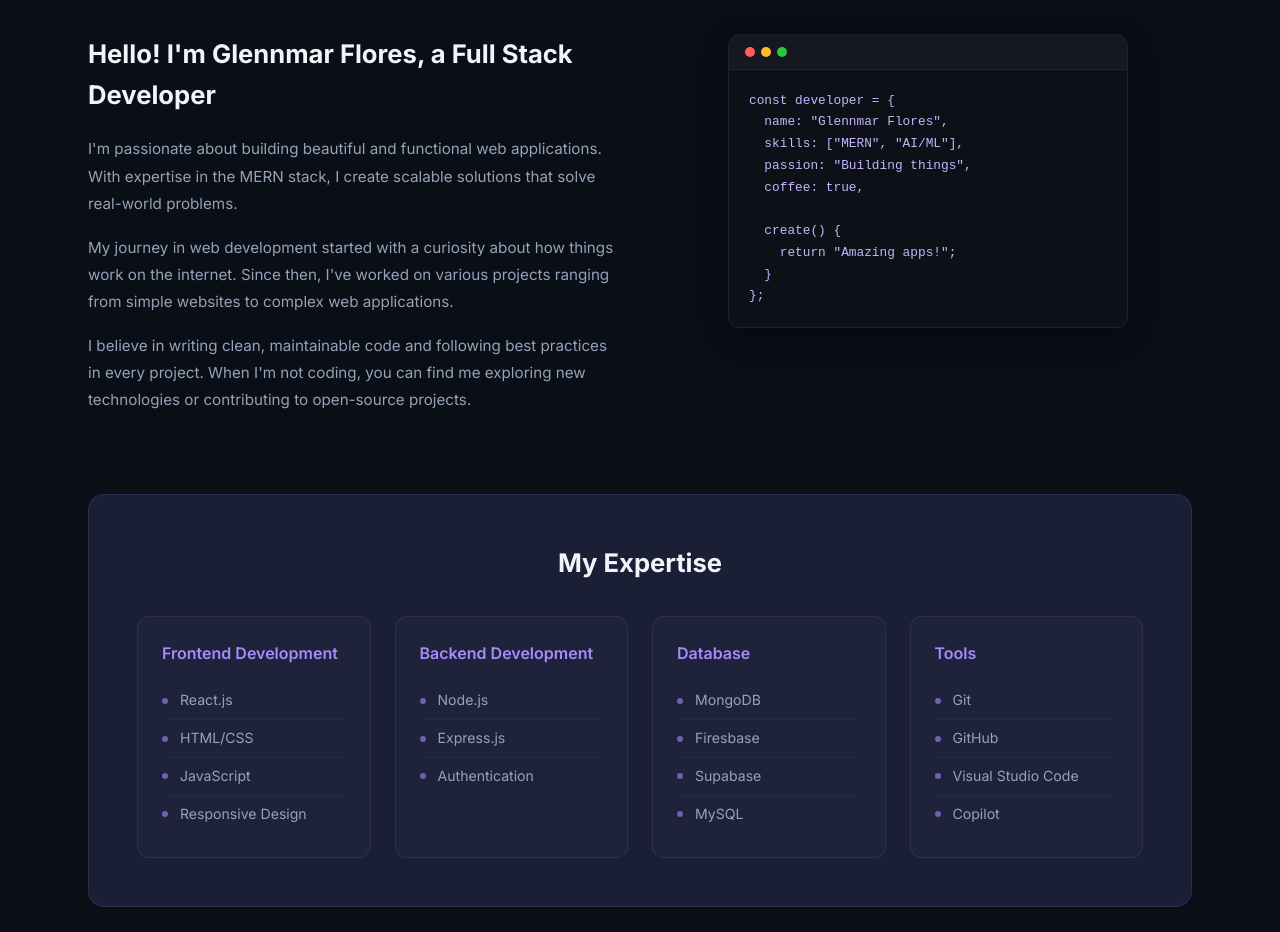
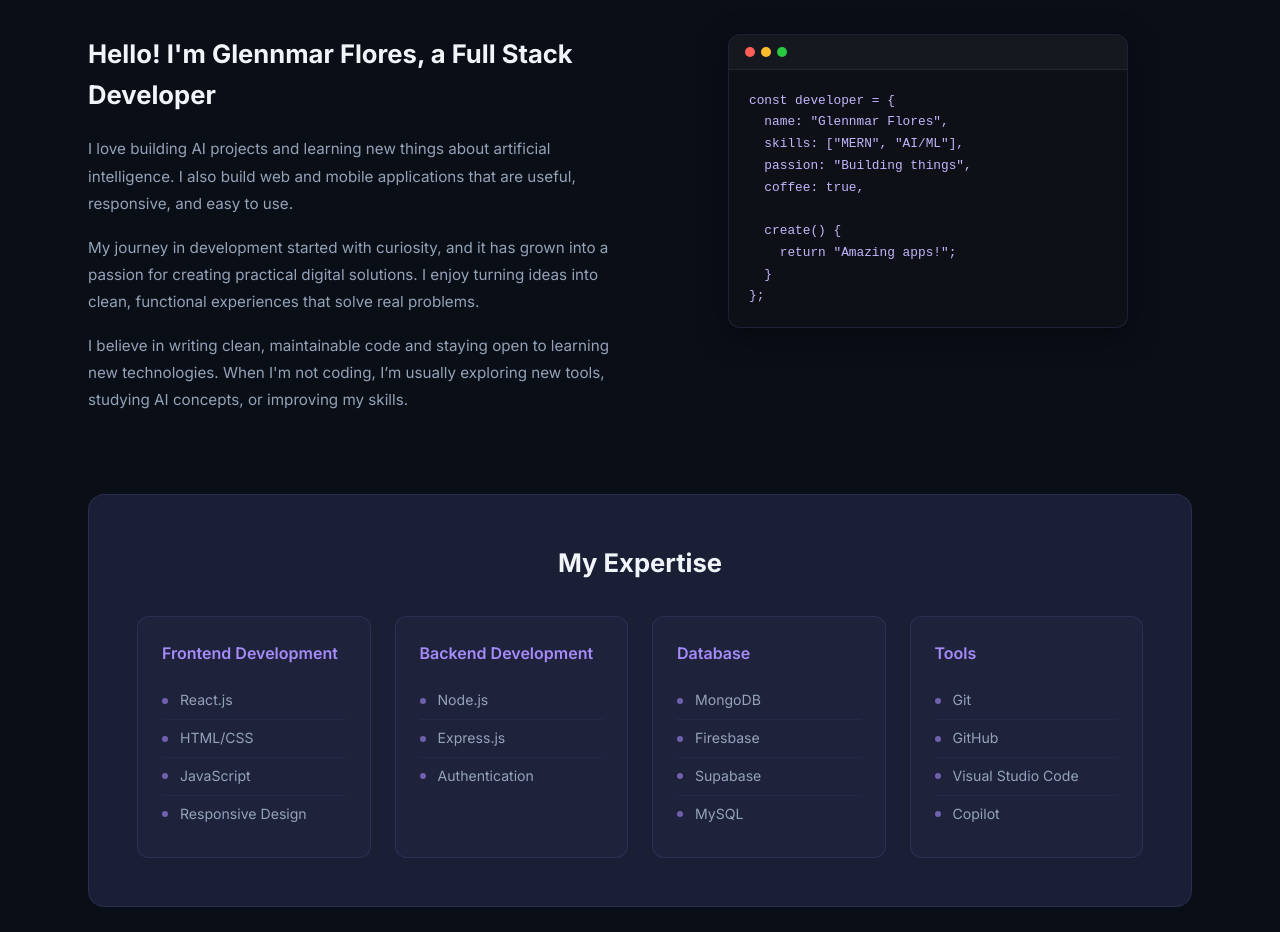
Before and after one commit to glxnnmxr/portfolio, a React (Create React App) app in the folder client/: page / in a window 1280 px wide. Shown: the part 3220-4152 px from the top of the page. Built offline with nearby package versions, Linux system fonts and the light colour scheme.

Commit message:
minor changes.

```diff
--- a/client/src/pages/About.js
+++ b/client/src/pages/About.js
@@ -104,16 +104,16 @@ function About() {
           <div className="about-text reveal-left">
             <h3>Hello! I'm Glennmar Flores, a Full Stack Developer</h3>
             <p>
-              I'm passionate about building beautiful and functional web applications.
-              With expertise in the MERN stack, I create scalable solutions that solve real-world problems.
+              I love building AI projects and learning new things about artificial intelligence.
+              I also build web and mobile applications that are useful, responsive, and easy to use.
             </p>
             <p>
-              My journey in web development started with a curiosity about how things work on the internet.
-              Since then, I've worked on various projects ranging from simple websites to complex web applications.
+              My journey in development started with curiosity, and it has grown into a passion for creating
+              practical digital solutions. I enjoy turning ideas into clean, functional experiences that solve real problems.
             </p>
             <p>
-              I believe in writing clean, maintainable code and following best practices in every project.
-              When I'm not coding, you can find me exploring new technologies or contributing to open-source projects.
+              I believe in writing clean, maintainable code and staying open to learning new technologies.
+              When I'm not coding, I’m usually exploring new tools, studying AI concepts, or improving my skills.
             </p>
           </div>
 
```
